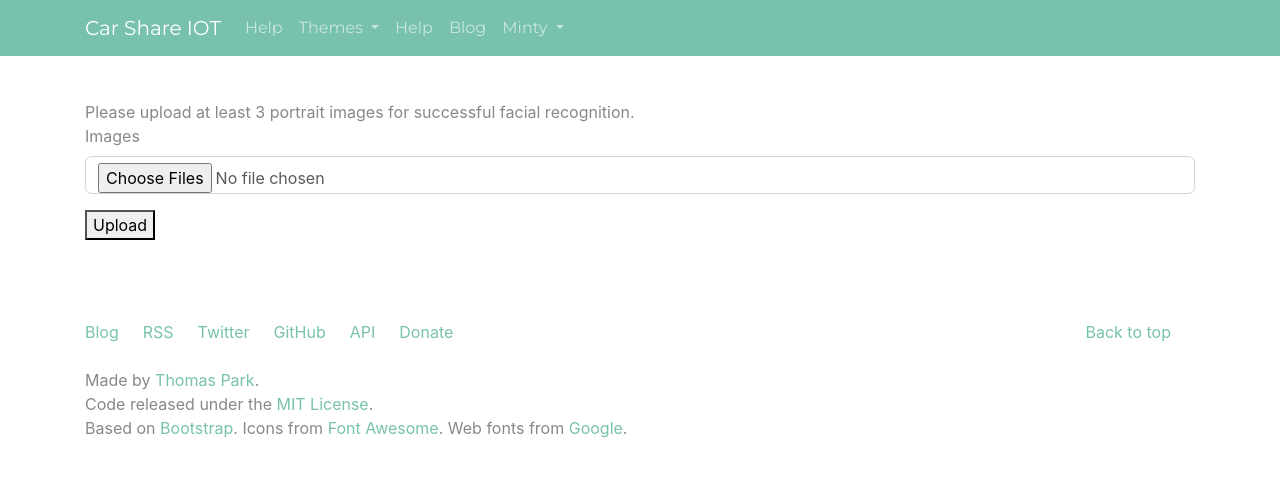
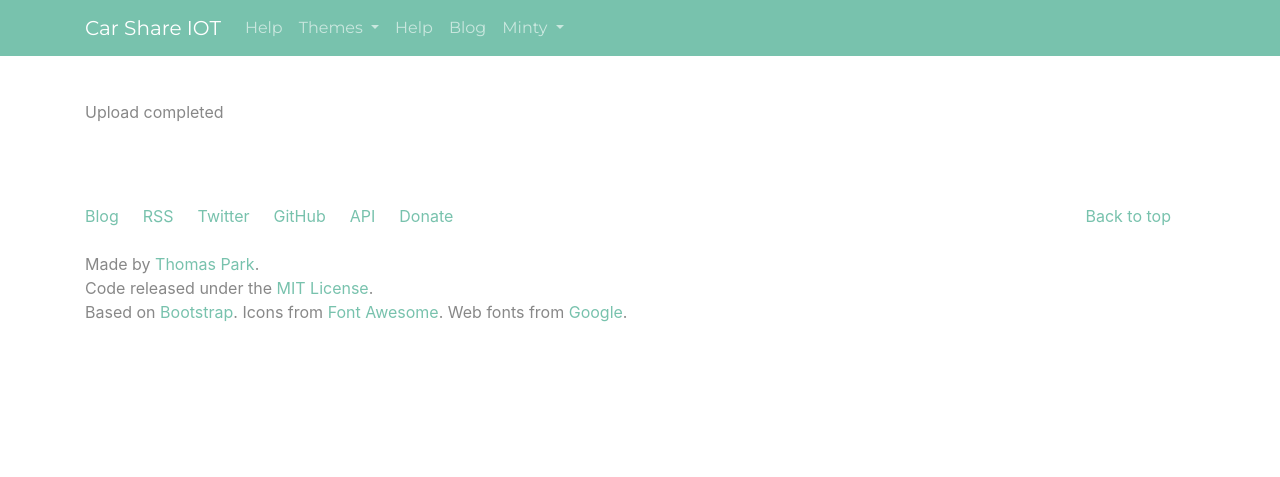
Before and after one commit to trungnq0202/car-share-iot, a Flask app: template masterpi/app/templates/users/photos-upload.html in a window 1280 px wide. Shown: the top 477 px of the page. Run offline with Flask 2, Linux system fonts and the light colour scheme; the template is opened without the code that fills it: values that come from a table or form of the project are taken from there, others are empty; some libraries are stand-ins or nearby versions.

```diff
--- a/masterpi/app/templates/users/photos-upload.html
+++ b/masterpi/app/templates/users/photos-upload.html
@@ -1,11 +1,14 @@
 {% extends "base.html" %}
 {% block content %}
+    {% if uploaded == False %}
         Please upload at least 3 portrait images for successful facial recognition.
         {% from "forms/macros.html" import render_field, render_checkbox %}
         <form method="POST" action="." enctype="multipart/form-data">
             {{ form.csrf_token }}
-        <!-- {{ form.images }} -->
             {{ render_field(form.images, class="form-control") }}
             <button type="submit">Upload</button>
         </form>
+    {% else %}
+        <p>Upload completed</p>
+    {% endif %}
 {% endblock %}
--- a/masterpi/app/templates/users/profile.html
+++ b/masterpi/app/templates/users/profile.html
@@ -2,5 +2,6 @@
 {% block content %}
   Hi {{ user.username }}! <br>
   Your role is "{{ user.getRole() }}" <br>
+  <a href="{{ url_for('users.photos_upload') }}">Upload photos for facial recognition</a><br>
   <a href="{{ url_for('users.logout') }}">Logout</a>
 {% endblock %}
--- a/masterpi/app/users/views.py
+++ b/masterpi/app/users/views.py
@@ -110,7 +110,6 @@ def photos_upload():
     """
     form = PhotosForm()
     if request.method == 'POST':
-        print('ccccccccccccccccccccccccccccccccc')
         if form.validate_on_submit():
             user = User.query.filter_by(id=session['user_id']).first()
             username = user.username
@@ -120,4 +119,5 @@ def photos_upload():
             for f in request.files.getlist('images'):
                 filename = secure_filename(f.filename)
                 f.save(os.path.join(directory, filename))
-    return render_template("users/photos-upload.html", form=form)
+            return render_template("users/photos-upload.html", form=form, uploaded=True)
+    return render_template("users/photos-upload.html", form=form, uploaded=False)
```
Also changed, not shown: 4 other files. Lines whose indentation alone changed are shown as unchanged.
